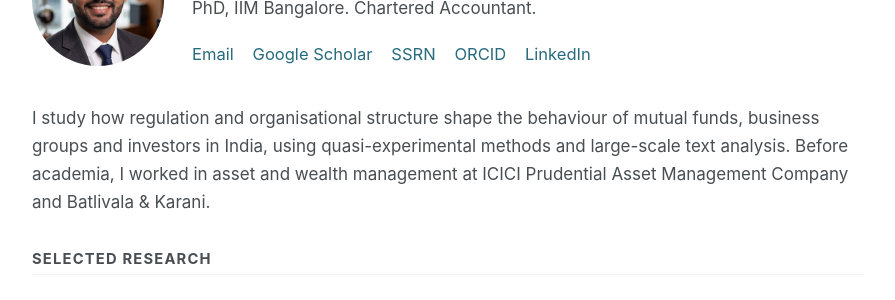
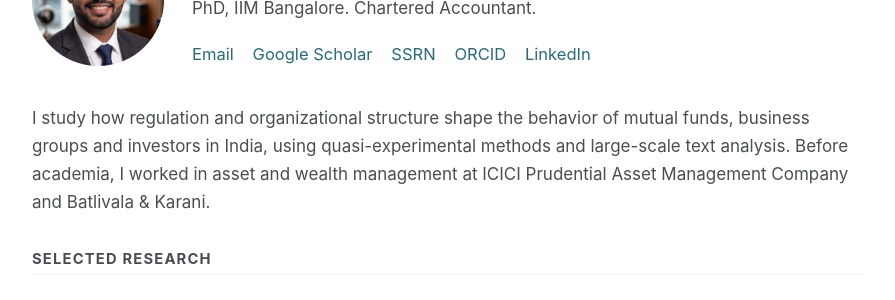
Before and after one commit to casanchitjain/casanchitjain.github.io, a Jekyll site: the page built from _pages/about.md, in a window 1280 px wide and 1243 px high. Shown: the part 180-480 px from the top of the window, without its empty margins (192-1087 px from the left). Built offline with Jekyll 4.4.1, drawn with Linux system fonts in a browser that asks for light colours; a script bundle is joined from its source files by our own code; library files that are not in the unit come from our copies.

Commit message:
Use American spelling in the home page introduction

```diff
--- a/_pages/about.md
+++ b/_pages/about.md
@@ -8,7 +8,7 @@ redirect_from:
   - /about.html
 ---
 
-I study how regulation and organisational structure shape the behaviour of mutual funds, business groups and investors in India, using quasi-experimental methods and large-scale text analysis. Before academia, I worked in asset and wealth management at ICICI Prudential Asset Management Company and Batlivala & Karani.
+I study how regulation and organizational structure shape the behavior of mutual funds, business groups and investors in India, using quasi-experimental methods and large-scale text analysis. Before academia, I worked in asset and wealth management at ICICI Prudential Asset Management Company and Batlivala & Karani.
 
 ## Selected research
 
```
